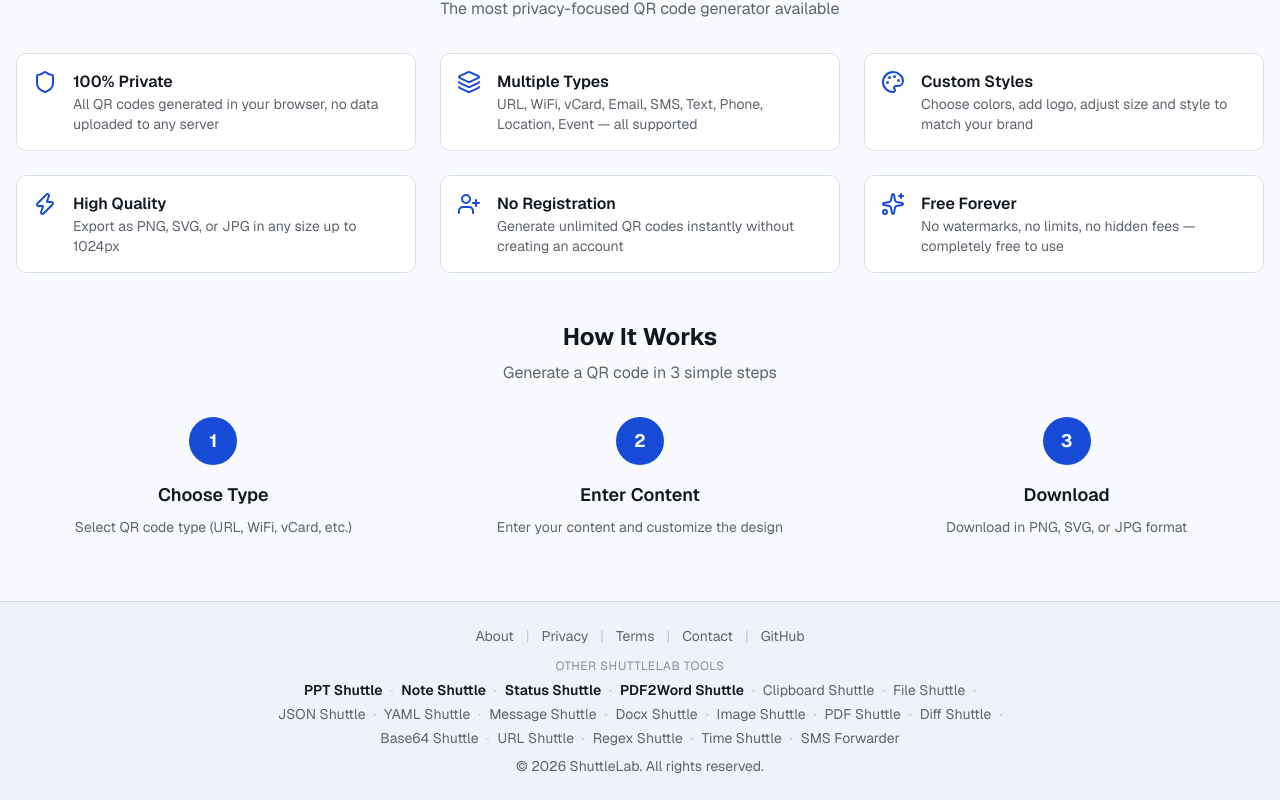
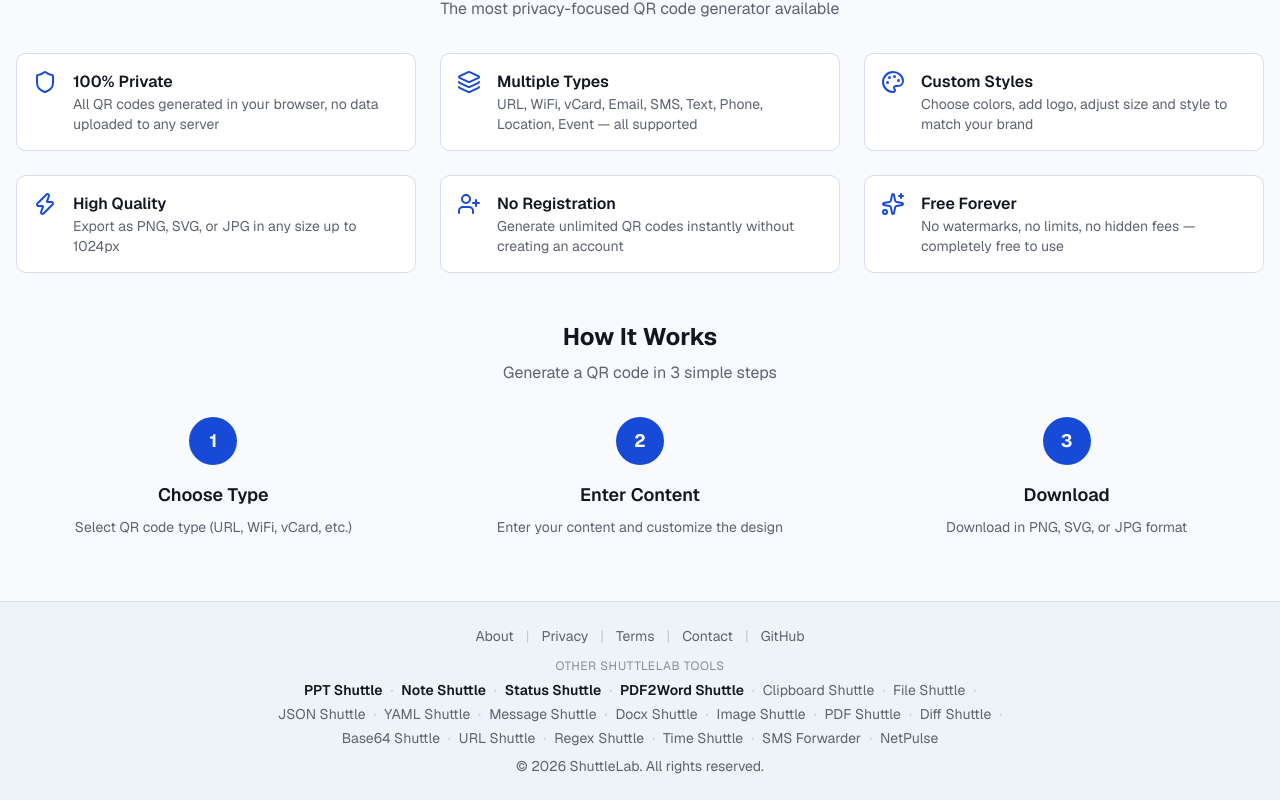
Before and after one commit to ShuttleLab/qr-shuttle, a Next.js app: page /en in a window 1280 px wide. Shown: the part 1492-2292 px from the top of the page. Built offline with nearby package versions, Linux system fonts and the light colour scheme.

Commit message:
chore(footer): cross-link NetPulse (netpulse.shuttlelab.org)
Co-Authored-By: Claude Opus 4.8 <noreply@anthropic.com>

```diff
--- a/components/footer.tsx
+++ b/components/footer.tsx
@@ -24,6 +24,7 @@ const SIBLING_SITES: { name: string; host: string; featured?: boolean }[] = [
   { name: "Regex Shuttle", host: "regex.shuttlelab.org" },
   { name: "Time Shuttle", host: "time.shuttlelab.org" },
   { name: "SMS Forwarder", host: "smsforwarder.shuttlelab.org" },
+  { name: "NetPulse", host: "netpulse.shuttlelab.org" },
 ];
 
 export default function Footer() {
```
